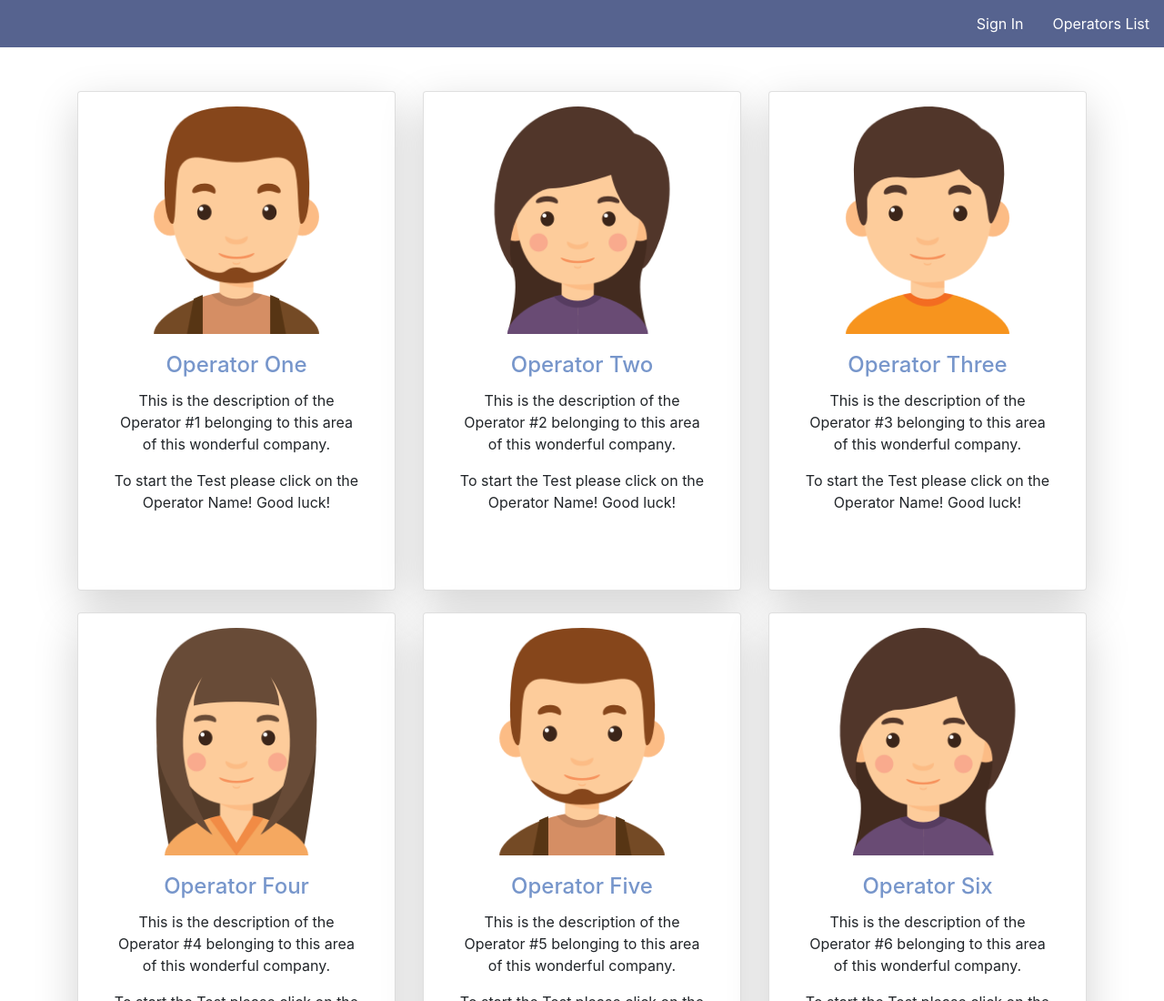
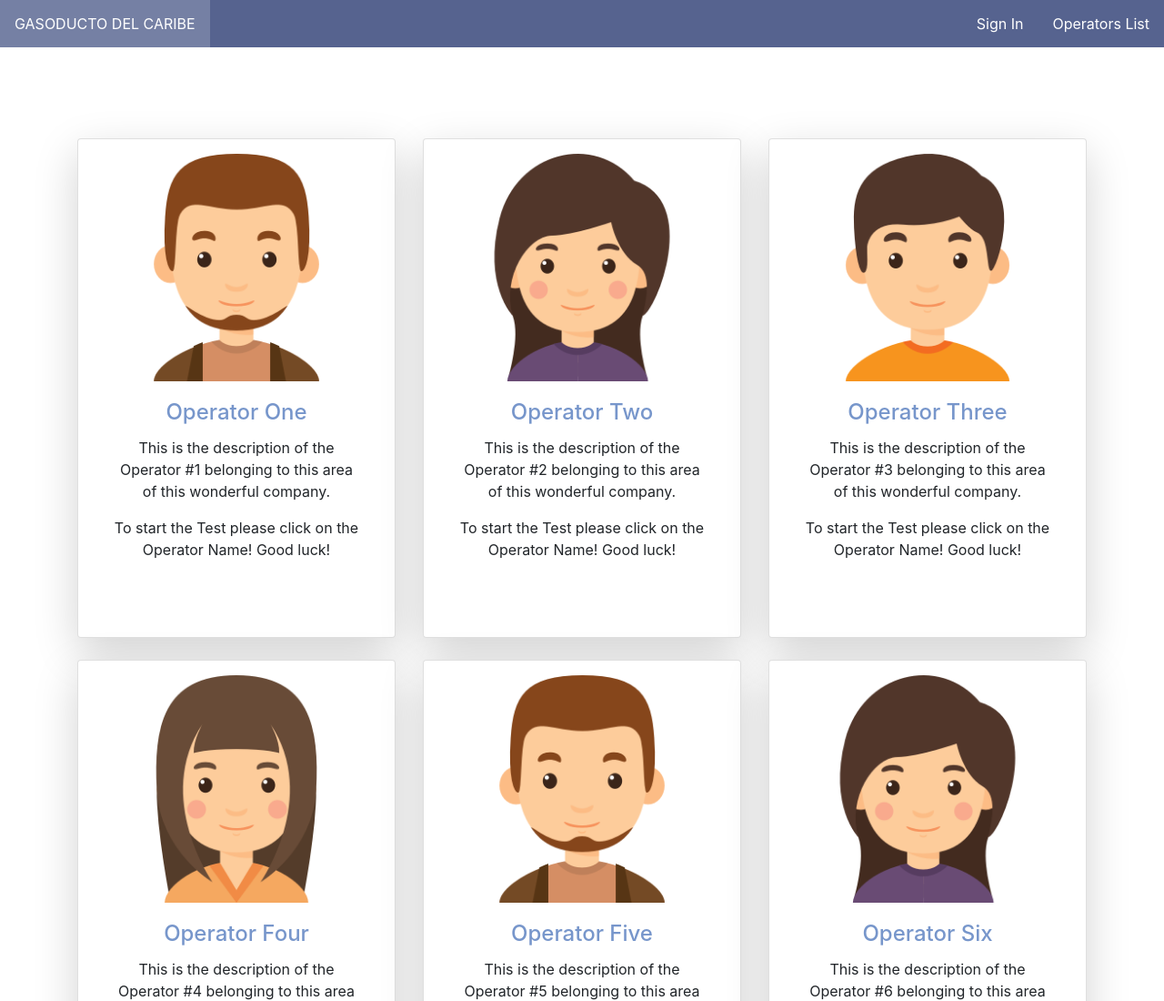
Before and after one commit to sharonfm/FrontEnd-P1, a plain HTML site: page public/op.html in a window 1280 px wide. Shown: the top 1100 px of the page at 91% size. Drawn offline with nearby package versions, Linux system fonts and the light colour scheme.

Commit message:
FrontEnd-P1 Final

```diff
--- a/public/op.css
+++ b/public/op.css
@@ -15,7 +15,7 @@ ul.navbar {
     padding: 0;
     width: 100%;
     height: 52px;
-    position: absolute;
+    position: relative;
     left: 0%;
     right: 0%;
     top: 0%;
@@ -25,6 +25,12 @@ ul.navbar {
 }
   li.navitem {
     float: left;
+  }
+  li.navitem1 a{
+    position: absolute;
+    left: 0;
+    top: 0px;
+    translate: Y(-50%);
   }
 
   li.navitem a {
--- a/public/op.html
+++ b/public/op.html
@@ -13,6 +13,9 @@
 <body>
     <div class= "background"></div>
     <ul class="navbar">
+      <div class="company">
+        <li class="navitem navitem1"><a href="index.html">GASODUCTO DEL CARIBE</a></li>
+      </div>
       <li class="navitem"><a href="index.html">Sign In</a></li>
       <li class="navitem" ><a href="op.html" >Operators List</a></li>
     </ul>
--- a/public/question.css
+++ b/public/question.css
@@ -38,7 +38,12 @@
      padding: 14px 16px;
      text-decoration: none;
   }
-
+  li.navitem1 a{
+    position: absolute;
+    left: 0;
+    top: 0px;
+    translate: Y(-50%);
+  }
   li.navitem a:hover:not(.active) {
     background-color: #7580A4;
   }
--- a/public/result.css
+++ b/public/result.css
@@ -34,7 +34,12 @@
      padding: 14px 16px;
      text-decoration: none;
    }
-
+   li.navitem1 a{
+    position: absolute;
+    left: 0;
+    top: 0px;
+    translate: Y(-50%);
+  }
    li.navitem a:hover:not(.active) {
     background-color: #7580A4;
   }
```
Also changed, not shown: public/index.html (+1 -1 lines), public/question.html (+3 -0 lines), public/result.html (+3 -0 lines).
